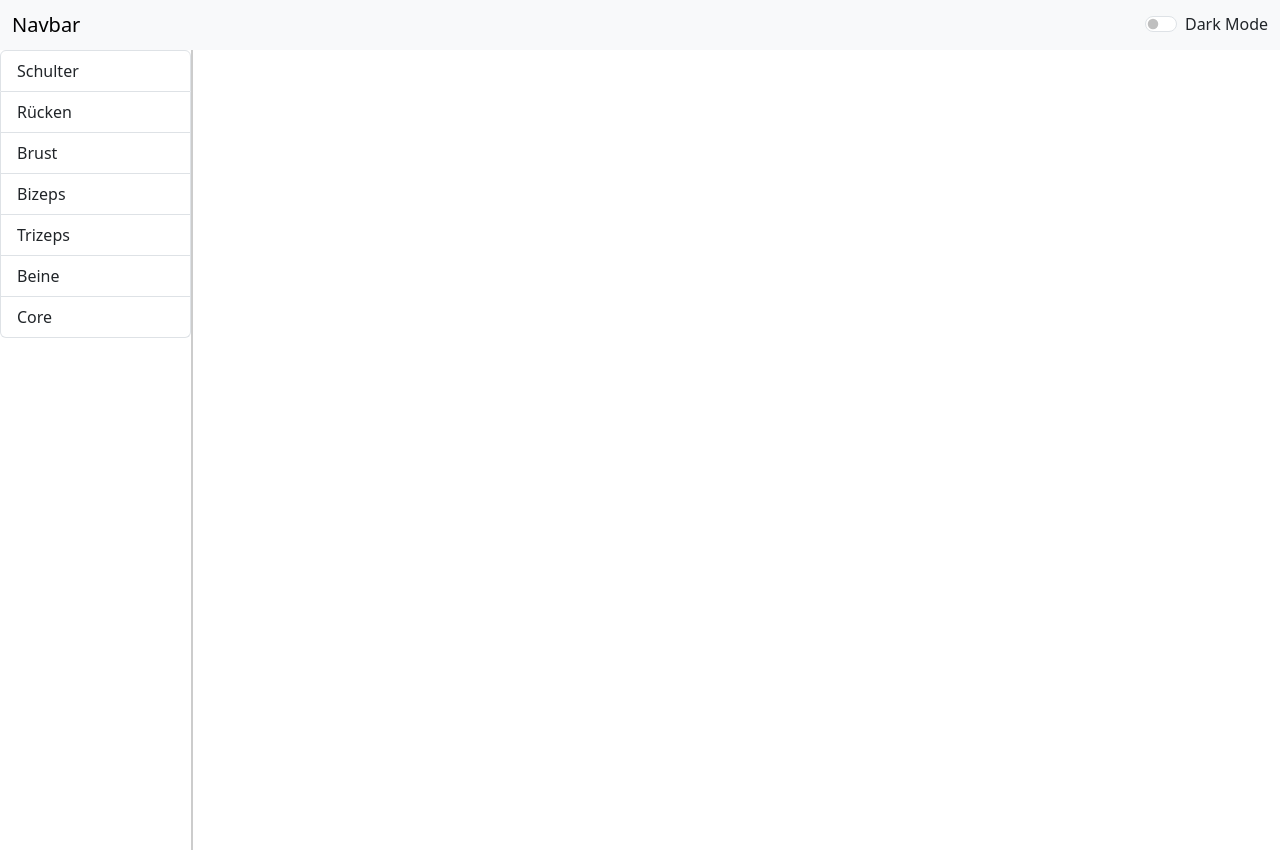
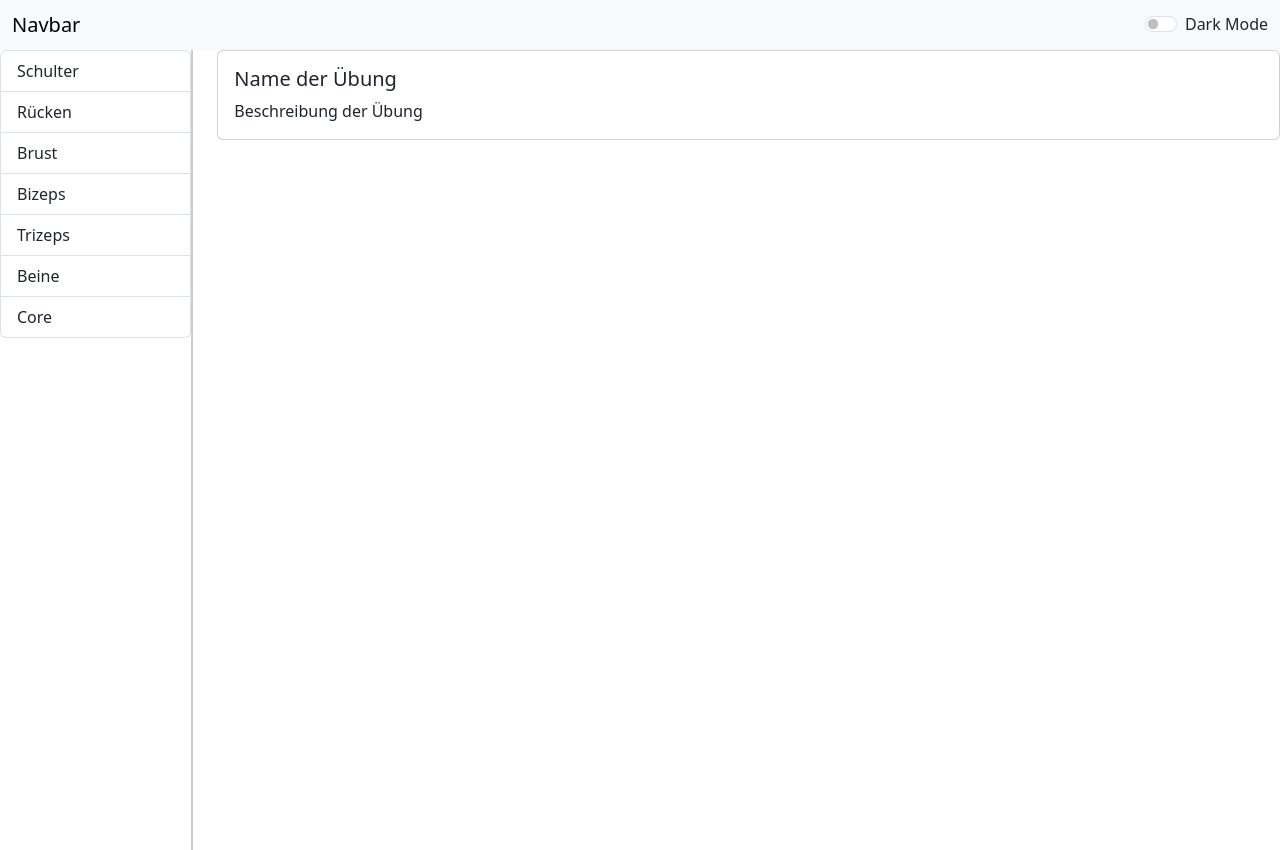
Before and after one commit to elmasibrahim/fitness-app, a React (Vite) app in the folder fitness-app/: page / in a window 1280 px wide. Built offline with nearby package versions, Linux system fonts and the light colour scheme.

Commit message:
#5 Content-Komponente und Basis-Card implementiert

```diff
--- a/fitness-app/src/components/Body.tsx
+++ b/fitness-app/src/components/Body.tsx
@@ -1,4 +1,5 @@
 import Sidebar from "./Sidebar";
+import Content from "./Content";
 import "./styles/Body.css";
 
 const Body = () => {
@@ -7,6 +8,9 @@ const Body = () => {
       <div className="col-2 left-col">
         <Sidebar />
       </div>
+      <div className="col">
+        <Content />
+      </div>
     </div>
   );
 };
--- /dev/null
+++ b/fitness-app/src/components/Card.tsx
@@ -0,0 +1,12 @@
+const Card = () => {
+  return (
+    <div className="card">
+      <div className="card-body">
+        <h5 className="card-title">Name der Übung</h5>
+        <p className="card-text">Beschreibung der Übung</p>
+      </div>
+    </div>
+  );
+};
+
+export default Card;
--- /dev/null
+++ b/fitness-app/src/components/Content.tsx
@@ -0,0 +1,7 @@
+import Card from "./Card";
+
+const Content = () => {
+  return <Card />;
+};
+
+export default Content;
```
